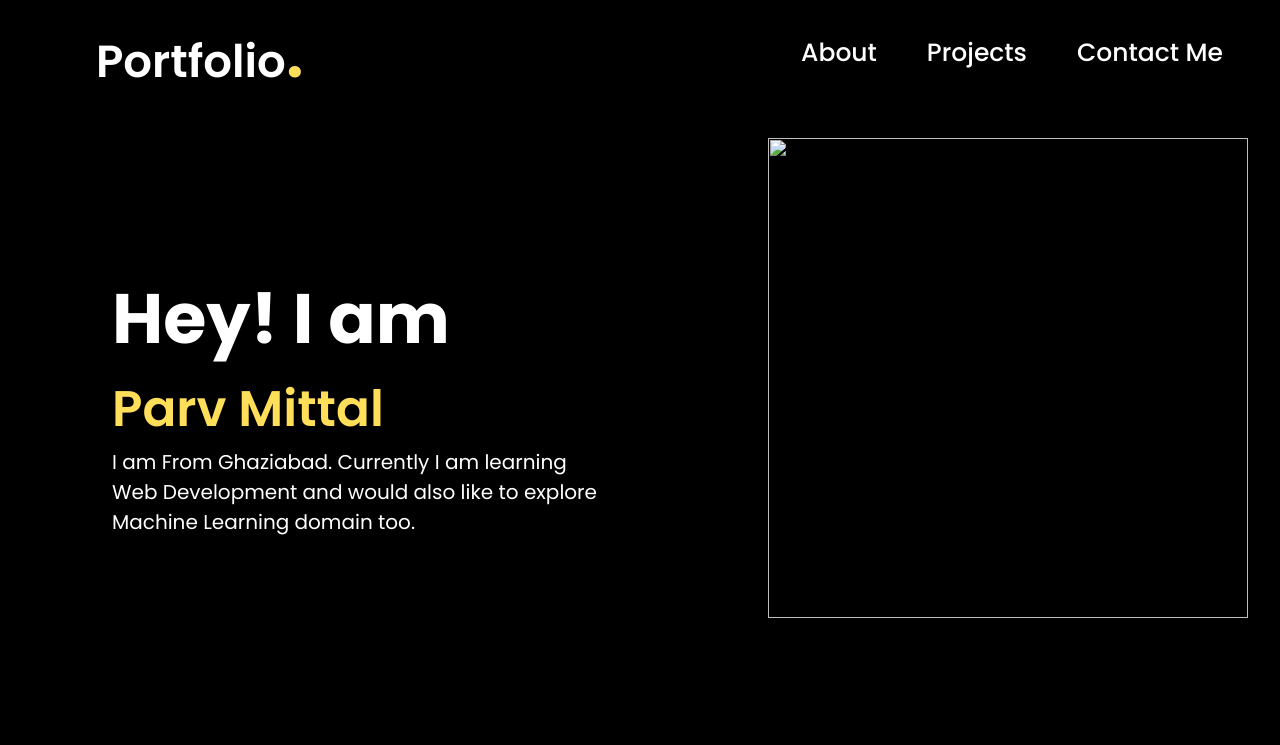
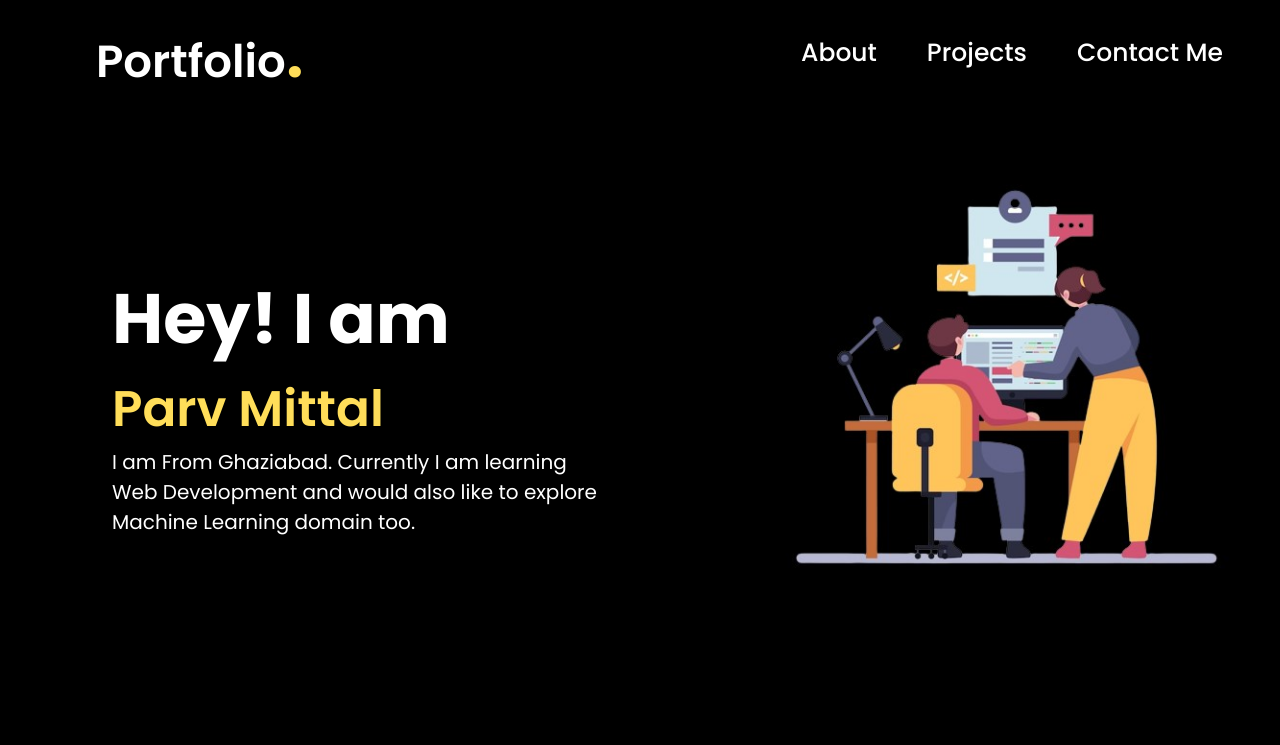
Before and after one commit to parv15/Portfolio, a plain HTML site: page index.html in a window 1280 px wide. Shown: the top 745 px of the page. Drawn offline with nearby package versions, Linux system fonts and the light colour scheme.

Commit message:
Second Commit

```diff
--- a/index.html
+++ b/index.html
@@ -39,7 +39,7 @@
         </p>
       </div>
       <div class="main2">
-        <img src="/1.png">
+        <img src="1.jpg">
       </div>
     </div>
 
```
